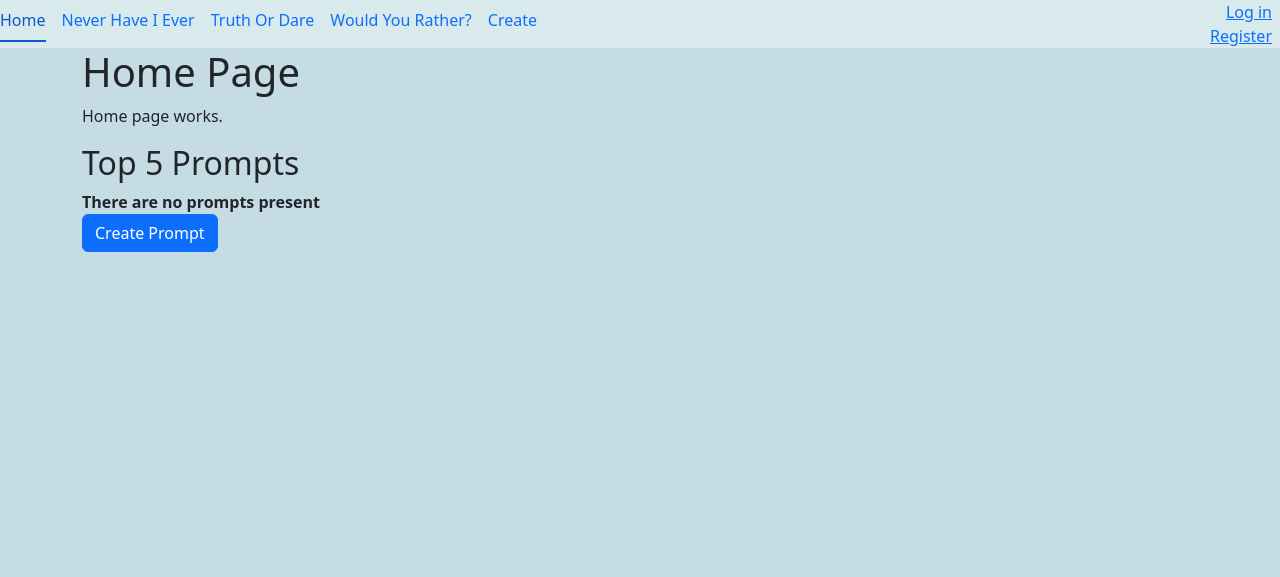
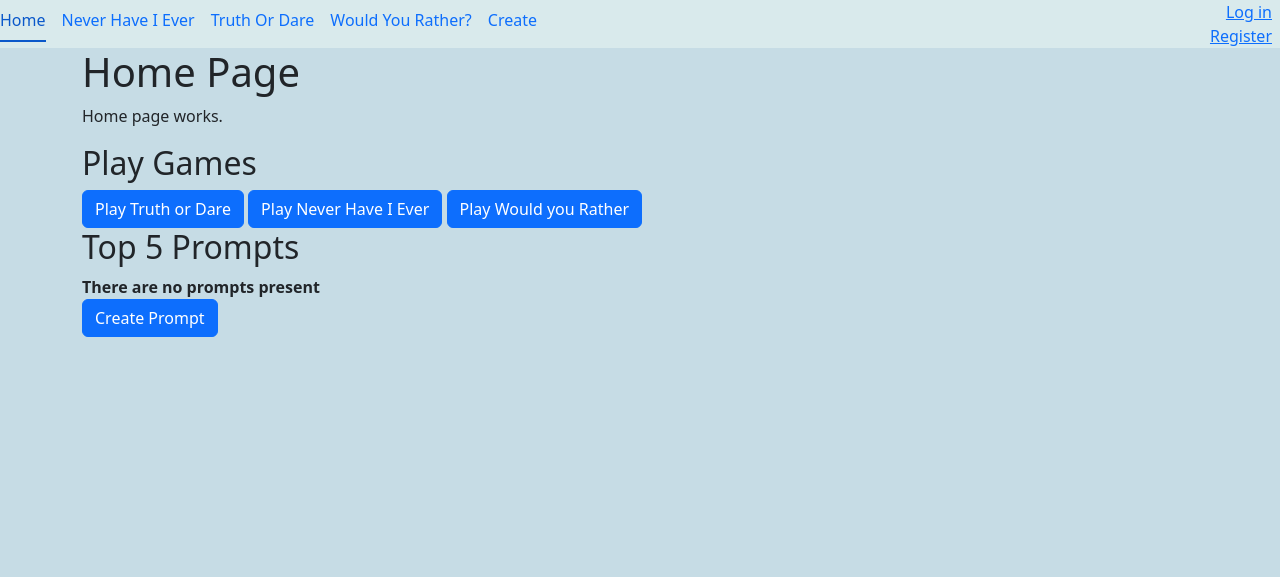
Before and after one commit to mc3071258/verve, a Django app: page / in a window 1280 px wide. Shown: the top 577 px of the page. Run offline with Django 5.2, Linux system fonts and the light colour scheme; data that the repository does not hold is empty.

Commit message:
Fix syntax issues

```diff
--- a/core/urls.py
+++ b/core/urls.py
@@ -8,9 +8,9 @@ urlpatterns = [
     # Redirect with home/, use "" as homepage
     path("home/", RedirectView.as_view(pattern_name="home", permanent=False)),
 
-    path("game/<slug:slug>/", views.game, name="game"),
-    path("game/<slug:slug>/play/", views.game_play, name="game_play"),
-    path("game/<slug:slug>/view/", views.game_prompts, name="game_prompts"),
+    path("games/<slug:slug>/", views.game, name="game"),
+    path("games/<slug:slug>/play/", views.game_play, name="game_play"),
+    path("games/<slug:slug>/prompts/", views.game_prompts, name="game_prompts"),
     # path("game/truth-or-dare/play/", views.truth_or_dare_play, name= "truth or dare play")
 
 
--- a/core/views.py
+++ b/core/views.py
@@ -141,7 +141,11 @@ def logout(request):
 
 # Games
 def game(request, slug):
-    return render(request, "games/game.html", {"slug": slug})
+    context_dict = {}
+    context_dict["slug"] = slug
+    context_dict["game_title"] = slug.replace("-", " ")
+
+    return render(request, "games/game.html", context = context_dict)
 
 def game_prompts(request, slug):
     game = get_object_or_404(Game, slug=slug)
@@ -150,12 +154,12 @@ def game_prompts(request, slug):
         Prompt.objects
             .filter(game=game)
             .annotate(upvote_count=Count("votes"))
-            .order_by("-upvote_count")[:5]
+            .order_by("-upvote_count")
     )
 
     context_dict = {}
-    context_dict["game": game]
-    context_dict["prompt_list": prompts]
+    context_dict["game"] = game
+    context_dict["prompt_list"] = prompt_list
 
     return render(request, "games/prompts.html", context = context_dict)
 
--- a/templates/base.html
+++ b/templates/base.html
@@ -20,10 +20,10 @@
 
         <div class = "nav items">
         <ul class="nav nav-underline">
-            <li class="nav-item"><a class="nav-link" href="#">Home</a></li>
-            <li class="nav-item"><a class="nav-link" href="#">Never Have I Ever</a></li>
-            <li class="nav-item"><a class="nav-link" href="#">Truth Or Dare</a></li>
-            <li class="nav-item"><a class="nav-link" href="#">Would You Rather?</a></li>
+            <li class="nav-item"><a class="nav-link" href="{% url 'home' %}">Home</a></li>
+            <li class="nav-item"><a class="nav-link" href="{% url 'game' slug='never-have-i-ever'%}">Never Have I Ever</a></li>
+            <li class="nav-item"><a class="nav-link" href="{% url 'game' slug='truth-or-dare'%}">Truth Or Dare</a></li>
+            <li class="nav-item"><a class="nav-link" href="{% url 'game' slug='would-you-rather' %}">Would You Rather?</a></li>
             <li class="nav-item"><a class="nav-link" href="{% url 'choose_game' %}">Create</a></li>
         </ul>
 
@@ -57,10 +57,10 @@
    <footer class = "footer">
     <div class = "footer-items d-flex justify-content-center">
         <ul class= "nav nav-underline">
-            <li class="nav-item"><a class="nav-link" href="#">Home</a></li>
-            <li class="nav-item"><a class="nav-link" href="#">Never Have I Ever</a></li>
-            <li class="nav-item"><a class="nav-link" href="#">Truth Or Dare</a></li>
-            <li class="nav-item"><a class="nav-link" href="#">Would You Rather?</a></li>
+            <li class="nav-item"><a class="nav-link" href="{% url 'home' %}">Home</a></li>
+            <li class="nav-item"><a class="nav-link" href="{% url 'game' slug='never-have-i-ever'%}">Never Have I Ever</a></li>
+            <li class="nav-item"><a class="nav-link" href="{% url 'game' slug='truth-or-dare'%}">Truth Or Dare</a></li>
+            <li class="nav-item"><a class="nav-link" href="{% url 'game' slug='would-you-rather' %}">Would You Rather?</a></li>
             <li class="nav-item"><a class="nav-link" href="{% url 'choose_game' %}">Create</a></li>
         </ul>
         </div>
--- a/templates/games/game.html
+++ b/templates/games/game.html
@@ -6,7 +6,7 @@
 
 
 {% block game_title %}
-    {{ slug|capfirst }} Game Options
+    Game Options for {{game_title|title}}
 {% endblock %}
 
 
--- a/templates/games/prompts.html
+++ b/templates/games/prompts.html
@@ -10,9 +10,9 @@
 
 
 {% block game_content %}
-    {% if  prompts %}
+    {% if prompt_list %}
         <table class="table">
-            {% for prompt in prompts %}
+            {% for prompt in prompt_list %}
             <tr>
                 <td>{{ forloop.counter }}.</td>
                 <td>FROM GAME - {{ game.name }}, PROMPT - {{ prompt.text }}, UPVOTES - {{ prompt.upvote_count }} </td>
--- a/templates/home.html
+++ b/templates/home.html
@@ -5,6 +5,13 @@
 {% block content %}
 <h1>Home Page</h1>
 <p>Home page works.</p>
+
+<div>
+    <h2>Play Games</h2>
+        <a class="btn btn-primary" href="{% url 'game' slug='truth-or-dare' %}">Play Truth or Dare</a>
+        <a class="btn btn-primary" href="{% url 'game' slug='never-have-i-ever' %}">Play Never Have I Ever</a>
+        <a class="btn btn-primary" href="{% url 'game' slug='would-you-rather' %}">Play Would you Rather</a>
+</div>
 
 <div>
     <h2> Top 5 Prompts </h2>
```
